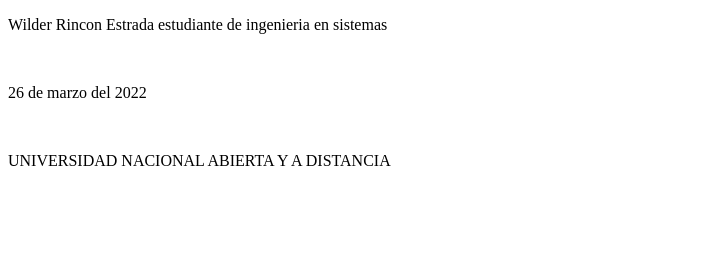
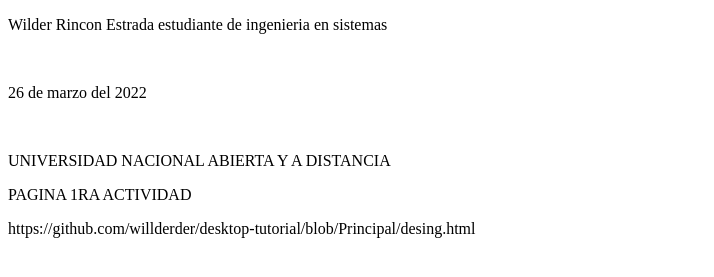
Before and after one commit to willderder/desktop-tutorial, a plain HTML site: page index.html in a window 1280 px wide. Shown: the part 105-382 px from the top of the page, without its empty margins (0-714 px from the left). Drawn offline with Linux system fonts and the light colour scheme.

Commit message:
Update index.html

```diff
--- a/index.html
+++ b/index.html
@@ -17,5 +17,7 @@
     <br>
     <p>UNIVERSIDAD NACIONAL ABIERTA Y A DISTANCIA</p>
 
+    <p>PAGINA 1RA ACTIVIDAD</p>
+    <p>https://github.com/willderder/desktop-tutorial/blob/Principal/desing.html</p>
 </body>
 </html>
```
